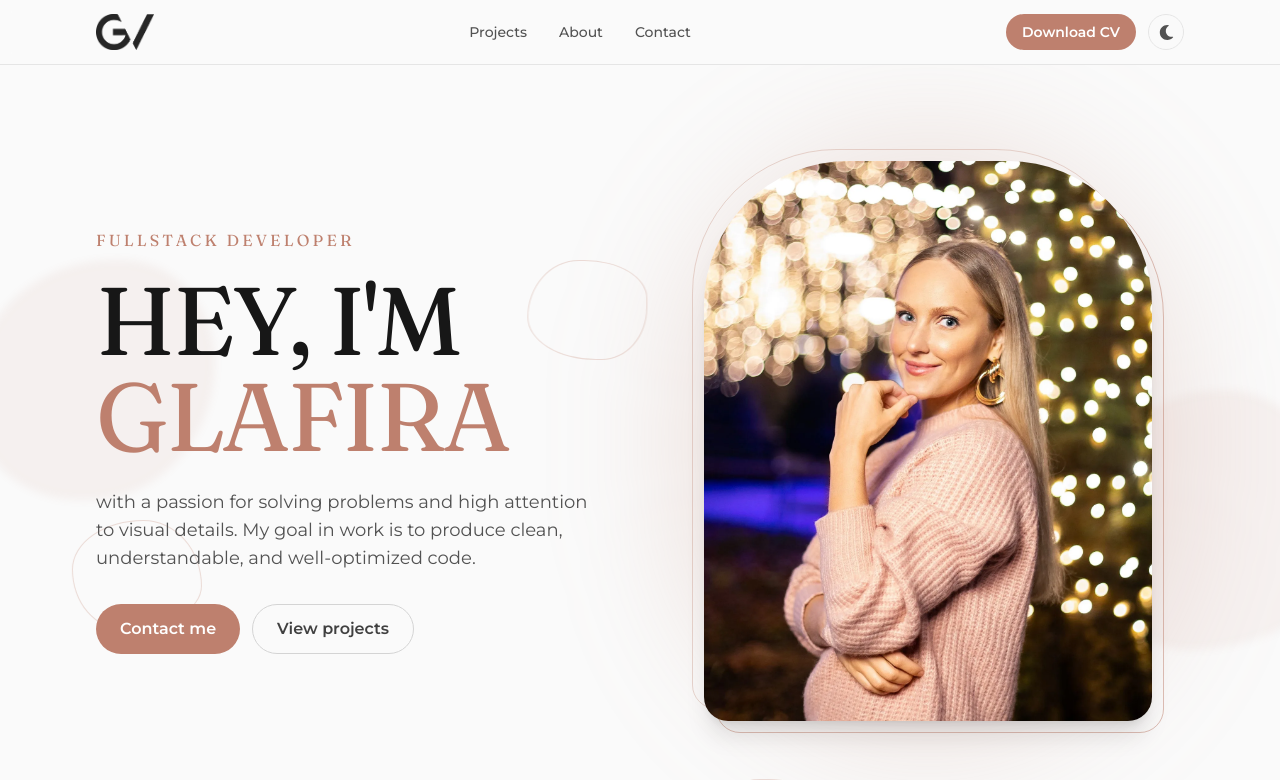
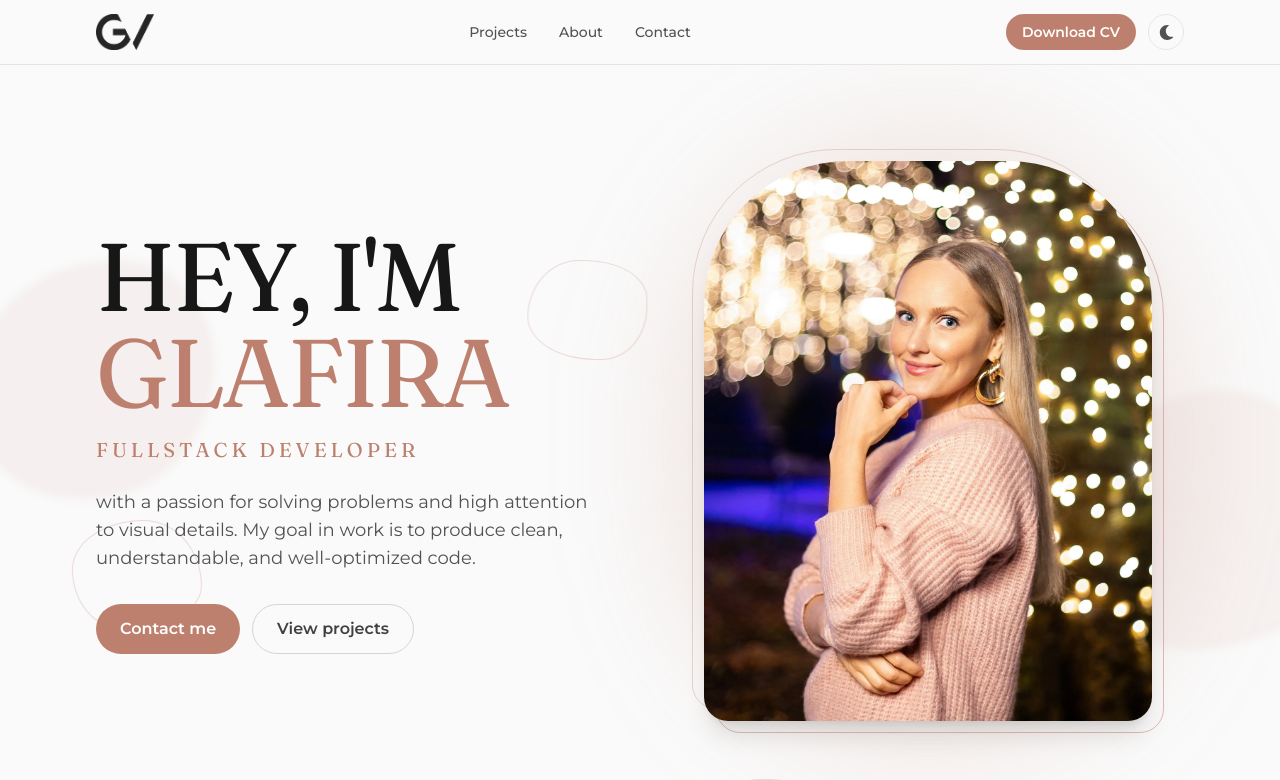
Before and after one commit to glafver/portfolio, a React (Vite) app: page / in a window 1280 px wide. Shown: the top 780 px of the page. Built offline with nearby package versions, Linux system fonts and the light colour scheme; no server answers; the database is empty.

Commit message:
Reorder hero: name first, then role

```diff
--- a/src/components/Hero.tsx
+++ b/src/components/Hero.tsx
@@ -17,13 +17,13 @@ const Hero: React.FC = () => {
             <div className="relative max-w-6xl mx-auto px-6 lg:px-8 py-16 lg:py-24 flex flex-col lg:flex-row items-center gap-12 lg:gap-16">
                 <Fade direction="up" triggerOnce duration={600} className="lg:w-1/2">
                     <div className="text-center lg:text-left">
-                        <p className="font-display text-accent dark:text-accent-light text-sm lg:text-base uppercase tracking-[0.2em] mb-5">
-                            {content['hero.role']}
-                        </p>
                         <h1 className="font-display uppercase text-5xl sm:text-7xl lg:text-8xl leading-[0.9] tracking-tight text-neutral-900 dark:text-white">
                             Hey, I&apos;m{' '}
                             <span className="text-accent dark:text-accent-light">{content['hero.name']}</span>
                         </h1>
+                        <p className="font-display text-accent dark:text-accent-light uppercase tracking-[0.2em] text-lg lg:text-xl mt-4">
+                            {content['hero.role']}
+                        </p>
                         <p className="mt-6 text-lg text-neutral-600 dark:text-neutral-400 max-w-xl mx-auto lg:mx-0">
                             {content['hero.subtitle']}
                         </p>
```
